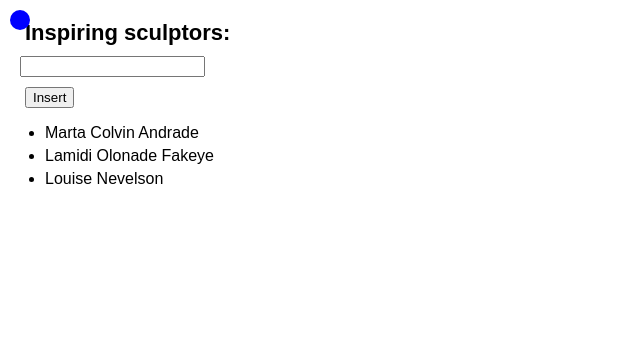
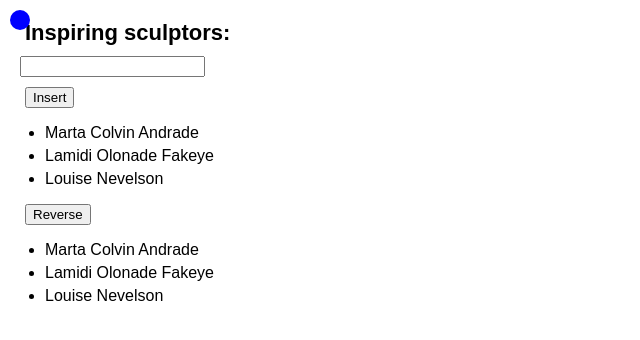
Before and after one commit to mich-deg/learn-react, a React (Vite) app: page / in a window 1280 px wide. Shown: the top 340 px of the page, without its empty margins (0-640 px from the left). Built offline with nearby package versions, Linux system fonts and the light colour scheme.

Commit message:
Making other changes to an array like reverse

```diff
--- a/src/component/List3.jsx
+++ b/src/component/List3.jsx
@@ -10,6 +10,7 @@ const initialArtists = [
 const List3 = () => {
     const [name, setName] = useState('')
     const [artists, setArtists] = useState(initialArtists)
+    const [list, setList] = useState(initialArtists)
 
     function handleClick(){
         const insertAt = 1
@@ -22,6 +23,12 @@ const List3 = () => {
         ]
         setArtists(nextArtists)
         setName('')
+    }
+
+    function handleList(){
+        const nextList = [...list]
+        nextList.reverse()
+        setList(nextList)
     }
 
     return <div>
@@ -41,6 +48,14 @@ const List3 = () => {
                 ))
             }
         </ul>
+        <button onClick={handleList}>Reverse</button>
+        <ul>
+            {
+                list.map(artwork => (<li key={artwork.id}>
+                    {artwork.name}
+                </li>))
+            }
+        </ul>
     </div>
 }
 
```
